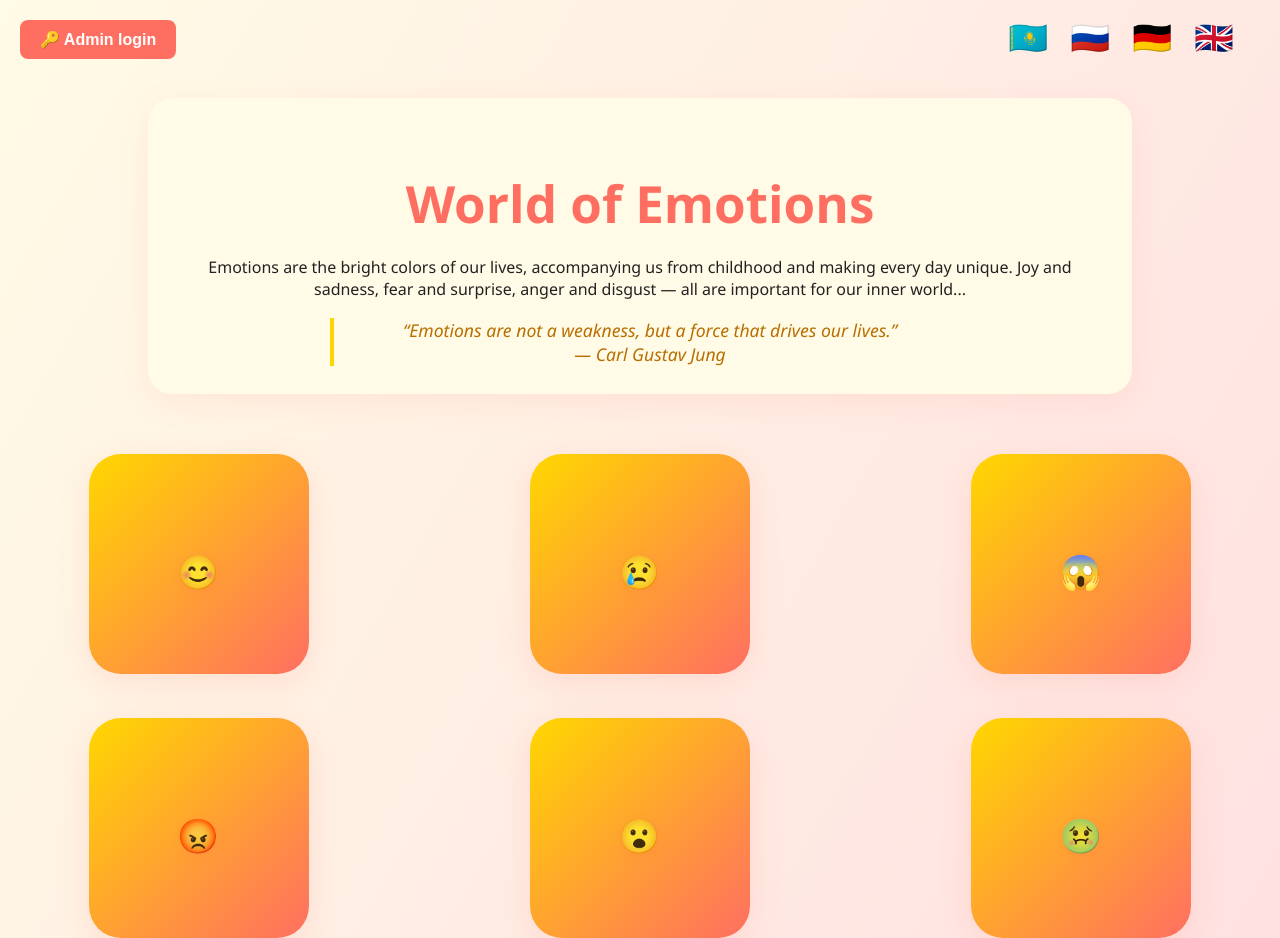
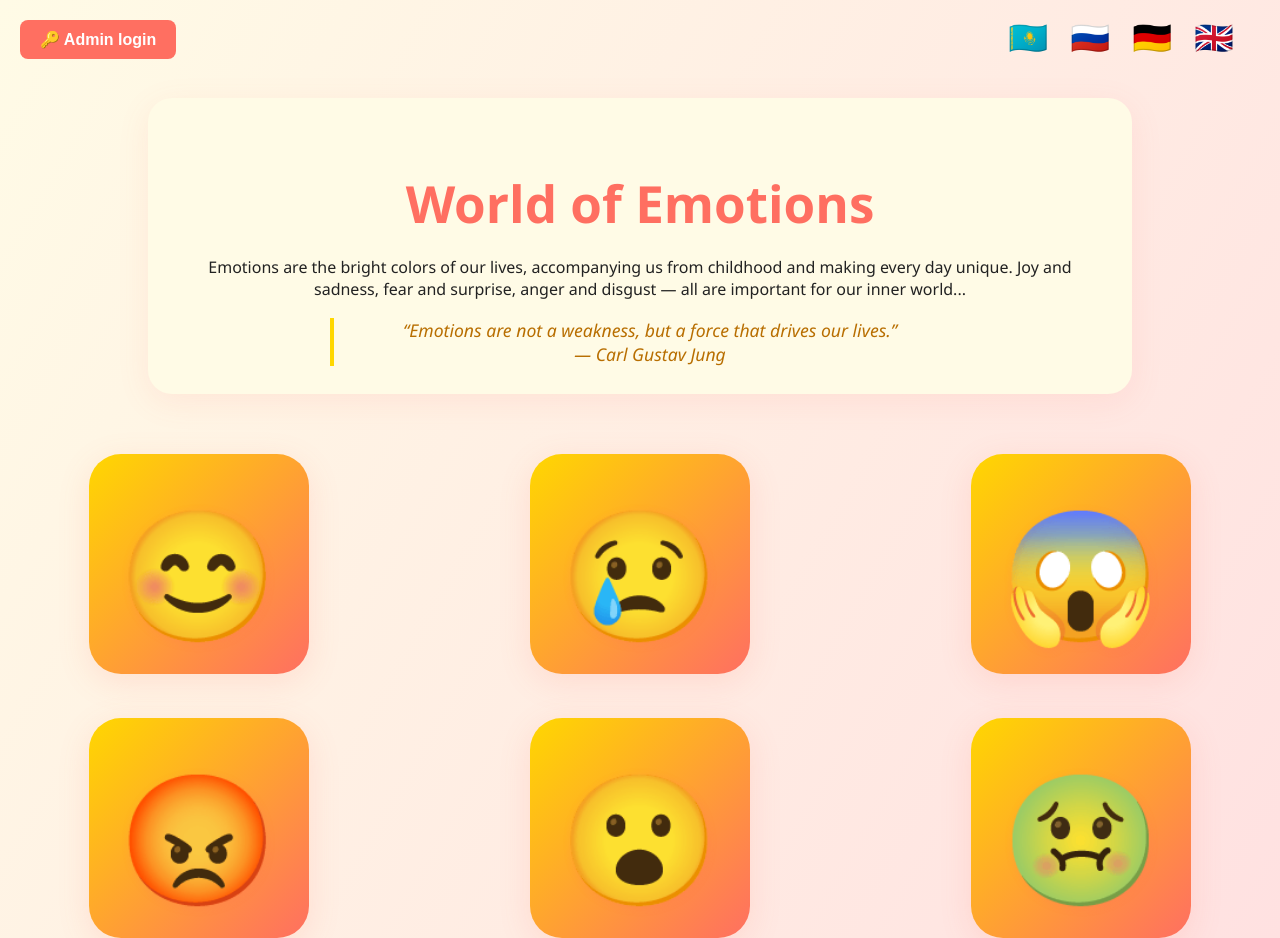
Before and after one commit to Miras-zozh/Emotion.github.io, a plain HTML site: page index.html in a window 1280 px wide. Drawn offline with nearby package versions, Linux system fonts and the light colour scheme.

Commit message:
Update style.css

```diff
--- a/style.css
+++ b/style.css
@@ -84,7 +84,7 @@ body {
   flex-direction: column;
   align-items: center;
   justify-content: center;
-  font-size: 9rem;
+  font-size: 5.5rem;
   font-weight: 800;
   color: #fff;
   cursor: pointer;
@@ -242,3 +242,7 @@ body {
 .modal.hidden {
   display: none !important;
 }
+
+.emotion-card span:first-child {
+  font-size: 8rem;
+}
```
